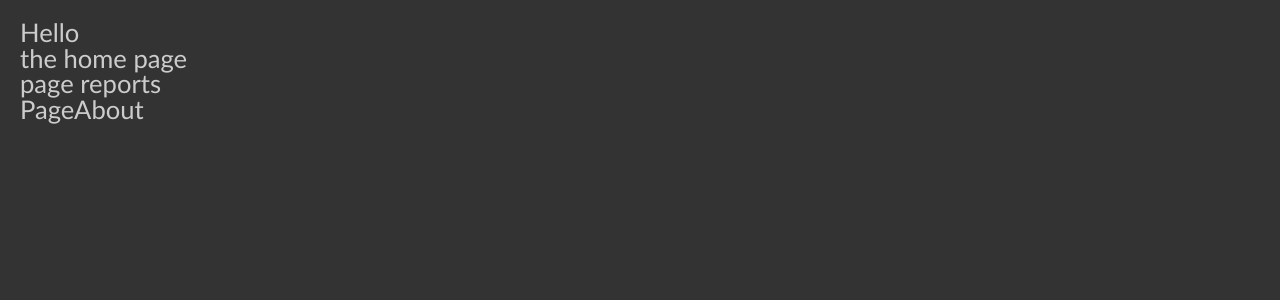
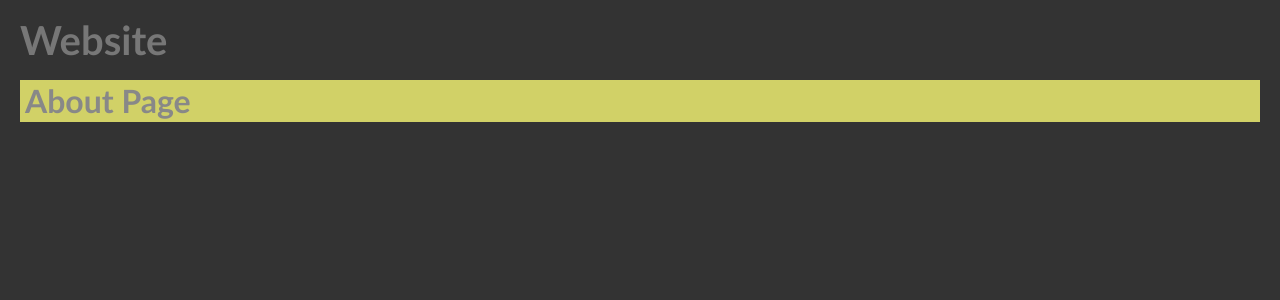
Before and after one commit to edwardtanguay/react-router-site-basics, a React (Create React App) app: page /about in a window 1280 px wide. Shown: the top 300 px of the page. Built offline with nearby package versions, Linux system fonts and the light colour scheme.

Commit message:
router basics work

```diff
--- /dev/null
+++ b/src/App.css
@@ -0,0 +1,39 @@
+body {
+  background: #333;
+  color: #ccc;
+  font-family: "Gill Sans", "Gill Sans MT", Calibri, "Trebuchet MS", sans-serif;
+}
+
+.App {
+  font-size: 1.6rem;
+  padding: 20px;
+}
+
+.App h1 {
+  font-size: 2.5rem;
+  color: #777;
+  font-weight: bold;
+  margin: 0 0 20px 0;
+}
+
+.App h1:not(:first-of-type) {
+  margin-top: 20px;
+}
+
+.App ul {
+  list-style-type: disc;
+  margin: 0 0 0 30px;
+}
+
+.App .page h2 {
+  font-size: 2rem;
+  color: #888;
+  font-weight: bold;
+  margin: 10px 0;
+  background-color: #eee;
+  padding: 5px;
+}
+
+.App .page .page_about h2 {
+  background-color: #d1d167;
+}
--- a/src/App.js
+++ b/src/App.js
@@ -1,18 +1,22 @@
 import './App.scss';
-
+import { Routes, Route } from 'react-router-dom';
 import { PageHome } from './pages/PageHome';
 import { PageReports } from './pages/PageReports';
 import { PageAbout } from './pages/PageAbout';
 
 function App() {
-  return (
-    <div className="App">
-		<p>Hello</p>
-		<PageHome />
-		<PageReports />
-		<PageAbout />
-    </div>
-  );
+	return (
+		<div className="App">
+			<h1>Website</h1>
+			<div className="page">
+				<Routes>
+					<Route path="/" element={<PageHome />} />
+					<Route path="/reports" element={<PageReports />} />
+					<Route path="/about" element={<PageAbout />} />
+				</Routes>
+			</div>
+		</div>
+	);
 }
 
 export default App;
--- /dev/null
+++ b/src/App.min.css
@@ -0,0 +1 @@
+body{background:#333;color:#ccc;font-family:"Gill Sans", "Gill Sans MT", Calibri, "Trebuchet MS", sans-serif}.App{font-size:1.6rem;padding:20px}.App h1{font-size:2.5rem;color:#777;font-weight:bold;margin:0 0 20px 0}.App h1:not(:first-of-type){margin-top:20px}.App ul{list-style-type:disc;margin:0 0 0 30px}.App .page h2{font-size:2rem;color:#888;font-weight:bold;margin:10px 0;background-color:#eee;padding:5px}.App .page .page_about h2{background-color:#d1d167}
--- a/src/App.scss
+++ b/src/App.scss
@@ -1,7 +1,7 @@
 body {
 	background: #333;
 	color: #ccc;
-	font-family: 'Gill Sans', 'Gill Sans MT', Calibri, 'Trebuchet MS', sans-serif;
+	font-family: "Gill Sans", "Gill Sans MT", Calibri, "Trebuchet MS", sans-serif;
 }
 .App {
 	font-size: 1.6rem;
@@ -12,14 +12,6 @@ body {
 		font-weight: bold;
 		margin: 0 0 20px 0;
 	}
-	h2 {
-		font-size: 2rem;
-		color: #888;
-		font-weight: bold;
-		margin: 10px 0;
-		background-color: #eee;
-		padding: 5px;
-	}
 	h1:not(:first-of-type) {
 		margin-top: 20px;
 	}
@@ -27,4 +19,19 @@ body {
 		list-style-type: disc;
 		margin: 0 0 0 30px;
 	}
+	.page {
+		h2 {
+			font-size: 2rem;
+			color: #888;
+			font-weight: bold;
+			margin: 10px 0;
+			background-color: #eee;
+			padding: 5px;
+		}
+		.page_about {
+			h2 {
+				background-color: rgb(209, 209, 103);
+			}
+		}
+	}
 }
--- a/src/pages/PageAbout.js
+++ b/src/pages/PageAbout.js
@@ -1,5 +1,7 @@
 export const PageAbout = () => {
   return (
-	<div>PageAbout</div>
+	  <div className="page_about">
+		  <h2>About Page</h2>
+	  </div>
   )
 }
--- a/src/pages/PageHome.js
+++ b/src/pages/PageHome.js
@@ -1,5 +1,5 @@
 export const PageHome = () => {
 	return (
-		<div>the home page</div>
+		<div>Welcome to this site.</div>
 	)
 }
--- a/src/pages/PageReports.js
+++ b/src/pages/PageReports.js
@@ -1,5 +1,7 @@
 export const PageReports = () => {
 	return (
-		<div>page reports</div>
+	  <div className="page_reports">
+		  <h2>Reports Page</h2>
+	  </div>
 	)
 }
```
Also changed, not shown: dev/notes.txt.
